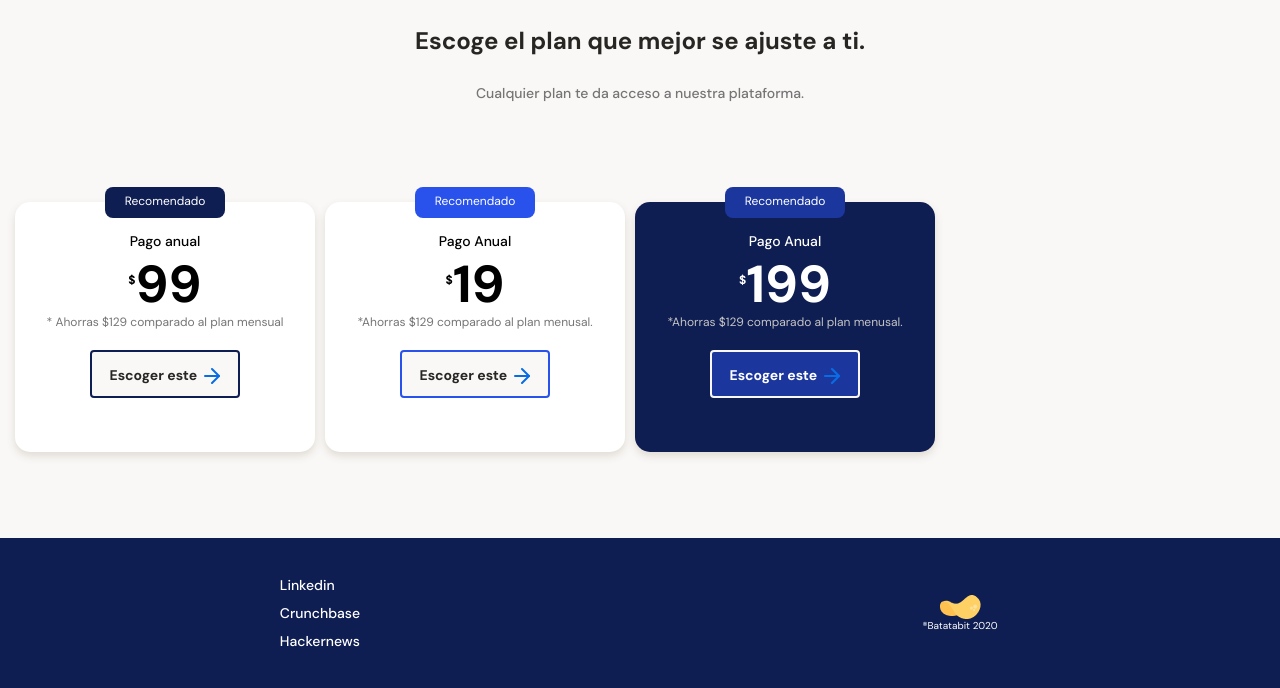
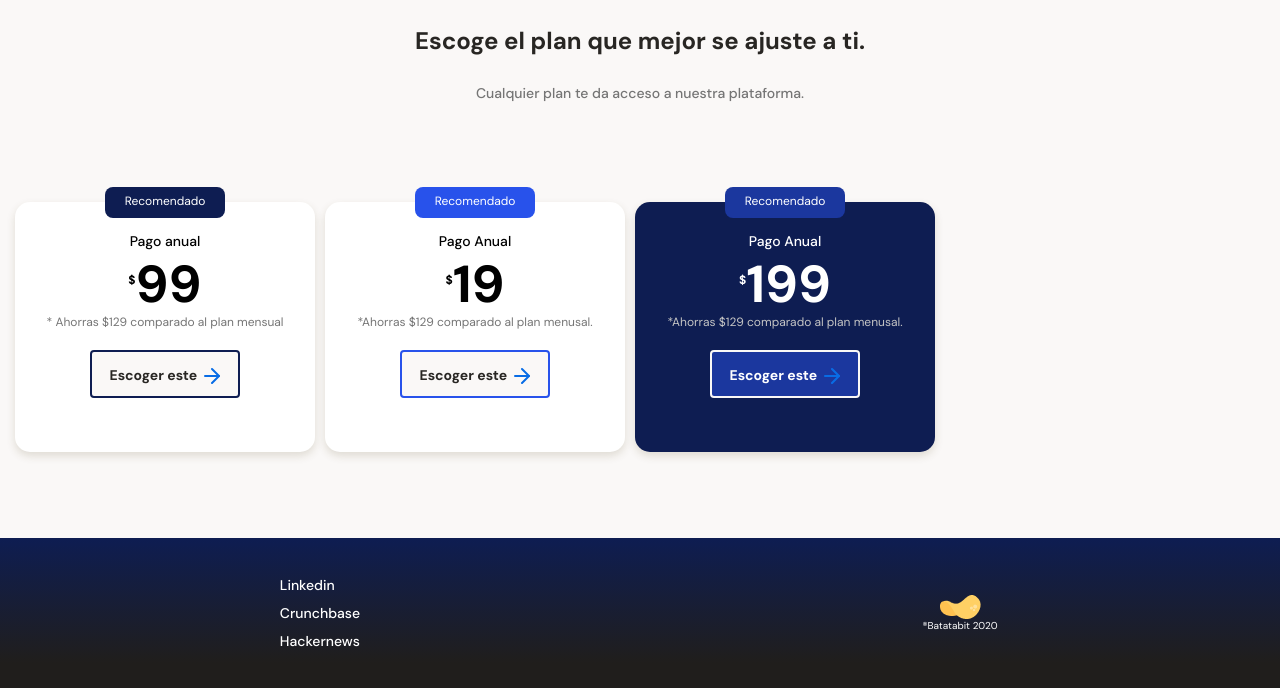
Before and after one commit to SanDieg0/Batata-Bit, a plain HTML site: page index.html in a window 1280 px wide. Shown: the part 2772-3460 px from the top of the page. Drawn offline with Linux system fonts and the light colour scheme; a web font is replaced by a local one.

Commit message:
agregué el linear-gradient al background del footer

```diff
--- a/style.css
+++ b/style.css
@@ -684,7 +684,7 @@ footer{
     display: flex;
     width: 100%;
     height: 150px;
-    background-color: var(--bitcoin-orange);
+    background: linear-gradient(0deg, #201e1c 16.69%, #0E1D52 100%);
 }
 footer section{
     display: flex;
```
